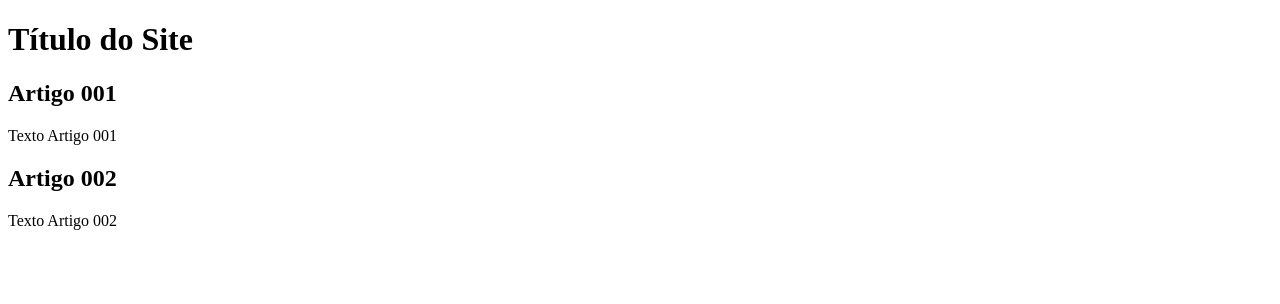
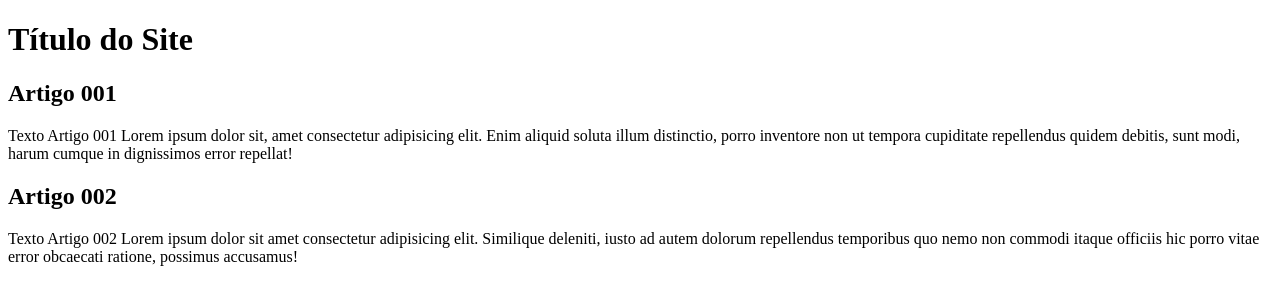
Before and after one commit to AlexandreAraujo10/projeto-site, a plain HTML site: page index.html in a window 1280 px wide. Drawn offline with Linux system fonts and the light colour scheme.

Commit message:
add loren

```diff
--- a/index.html
+++ b/index.html
@@ -12,11 +12,11 @@
         </header>
         <article>
             <h2>Artigo 001</h2>
-            <p>Texto Artigo 001</p>
+            <p>Texto Artigo 001 Lorem ipsum dolor sit, amet consectetur adipisicing elit. Enim aliquid soluta illum distinctio, porro inventore non ut tempora cupiditate repellendus quidem debitis, sunt modi, harum cumque in dignissimos error repellat!</p>
         </article>
         <article>
             <h2>Artigo 002</h2>
-            <p>Texto Artigo 002</p>
+            <p>Texto Artigo 002 Lorem ipsum dolor sit amet consectetur adipisicing elit. Similique deleniti, iusto ad autem dolorum repellendus temporibus quo nemo non commodi itaque officiis hic porro vitae error obcaecati ratione, possimus accusamus!</p>
         </article>
     </main>
 </body>
```
